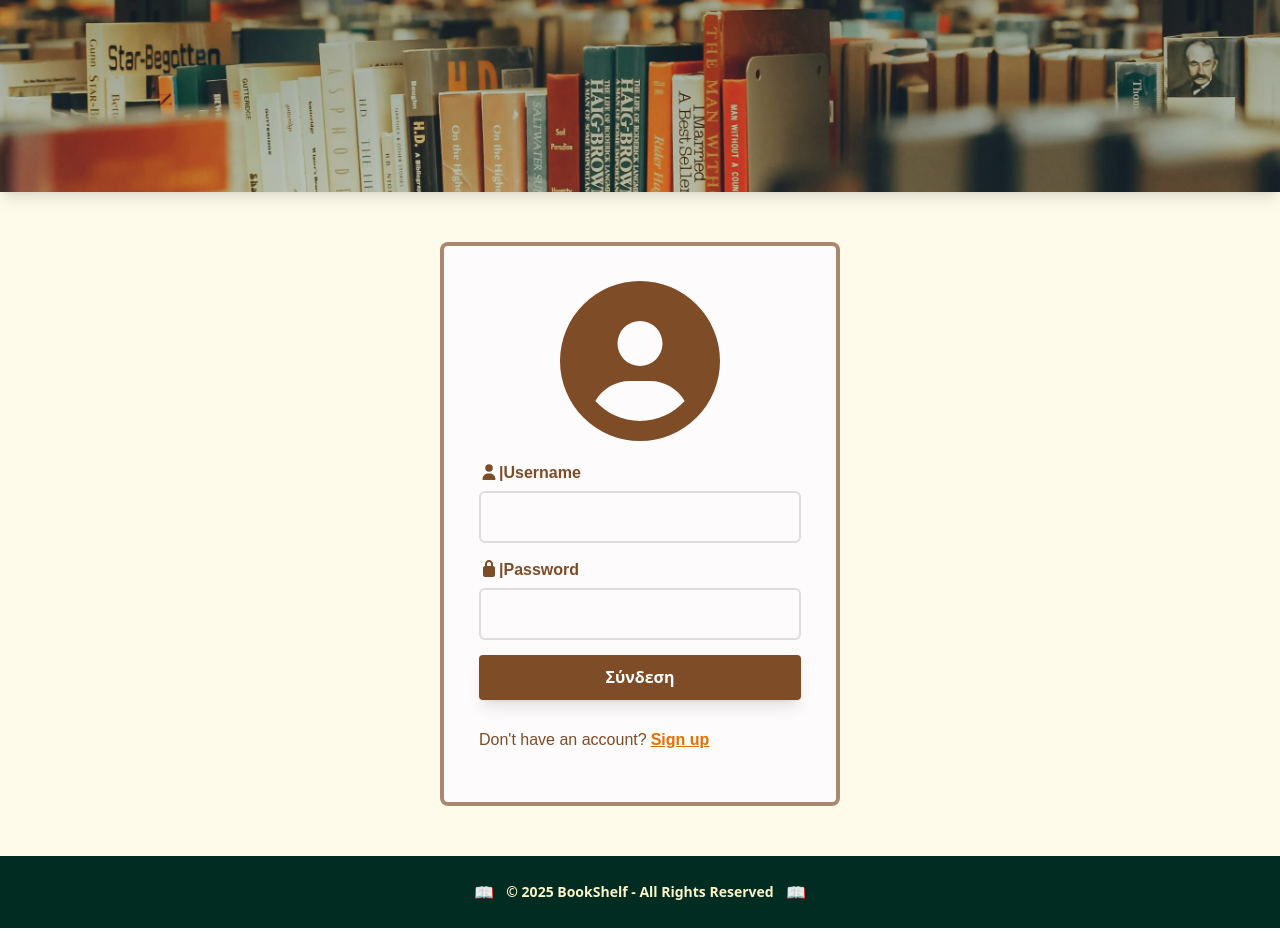
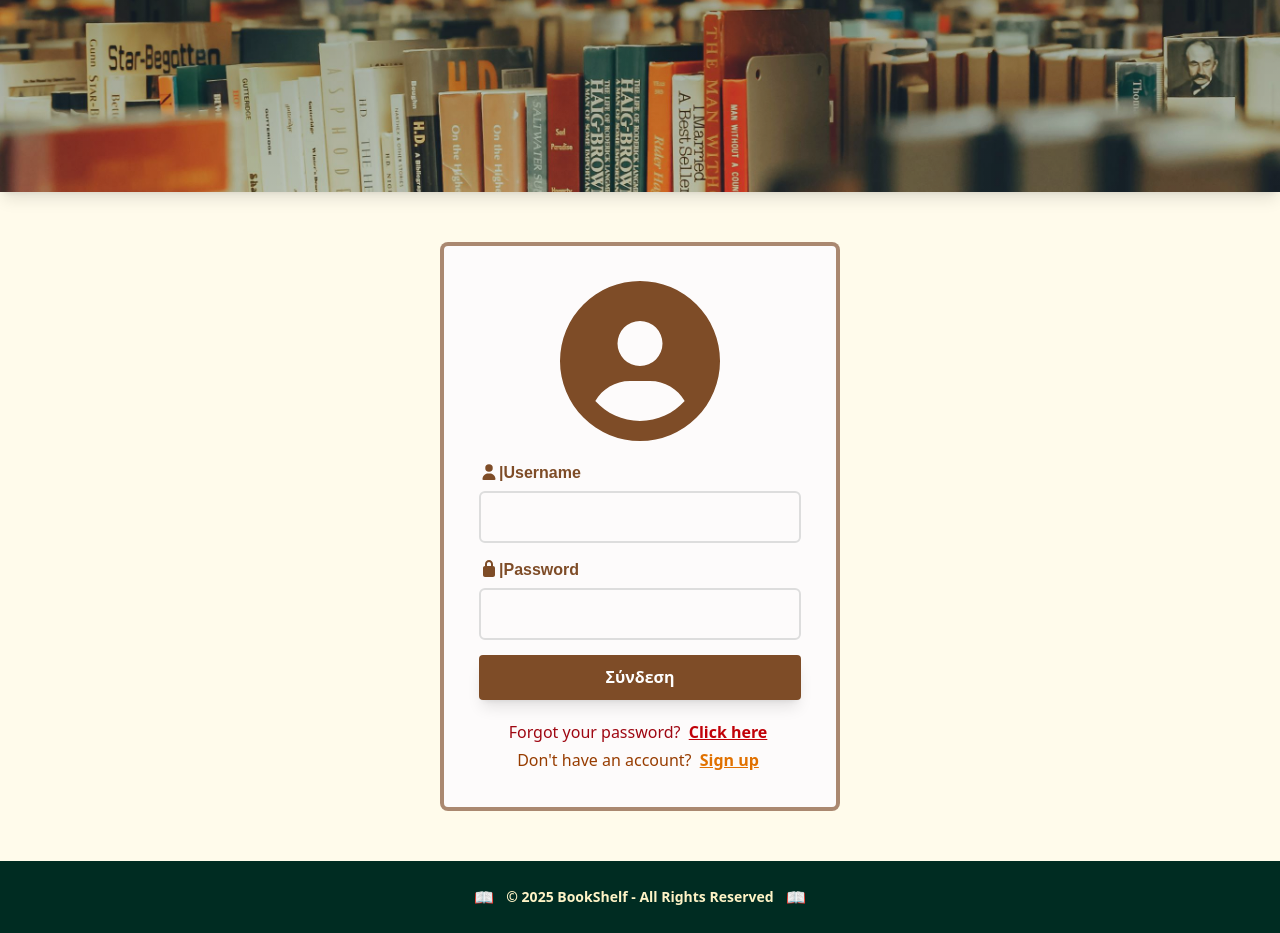
Before and after one commit to vaggogk/bookaholic-frontend, a React (Vite) app: page /login in a window 1280 px wide. Built offline with nearby package versions, Linux system fonts and the light colour scheme.

Commit message:
feat: add forget password choice

```diff
--- a/src/components/pages/LoginPage.tsx
+++ b/src/components/pages/LoginPage.tsx
@@ -2,6 +2,7 @@ import '../styles/loginPage.css';
 import {FontAwesomeIcon} from "@fortawesome/react-fontawesome";
 import { faUser,faLock,faCircleUser} from '@fortawesome/free-solid-svg-icons';
 import {Link, useNavigate} from "react-router";
+import React from "react";
 
 const LoginPage = () => {
     const navigate = useNavigate();
@@ -81,15 +82,23 @@ const LoginPage = () => {
                             Σύνδεση
                         </button>
 
-                        <Link to="/register_page">
-                            <div className="form-group ">
-                                <p className= "mt-7 ">
-                                    Don't have an account?
-                                    <a href="/register_page" className="p-1 text-amber-600 hover:text-amber-800 font-bold underline">
-                                        Sign up</a>
-                                    </p>
-                            </div>
-                        </Link>
+                        <p className="mt-5 text-center text-red-800">
+                            Forgot your password?{" "}
+                            <Link
+                                to="/forgot_password"
+                                className=" p-1 text-red-700 hover:text-amber-800 font-bold underline"
+                            >Click here
+                            </Link>
+                        </p>
+
+                        <p className="mt-1 text-center text-amber-800">
+                            Don't have an account?{" "}
+                            <Link
+                                to="/register_page"
+                                className="p-1 text-amber-600 hover:text-amber-800 font-bold underline"
+                            >Sign up
+                            </Link>
+                        </p>
                     </form>
                 </div>
             </div>
```
